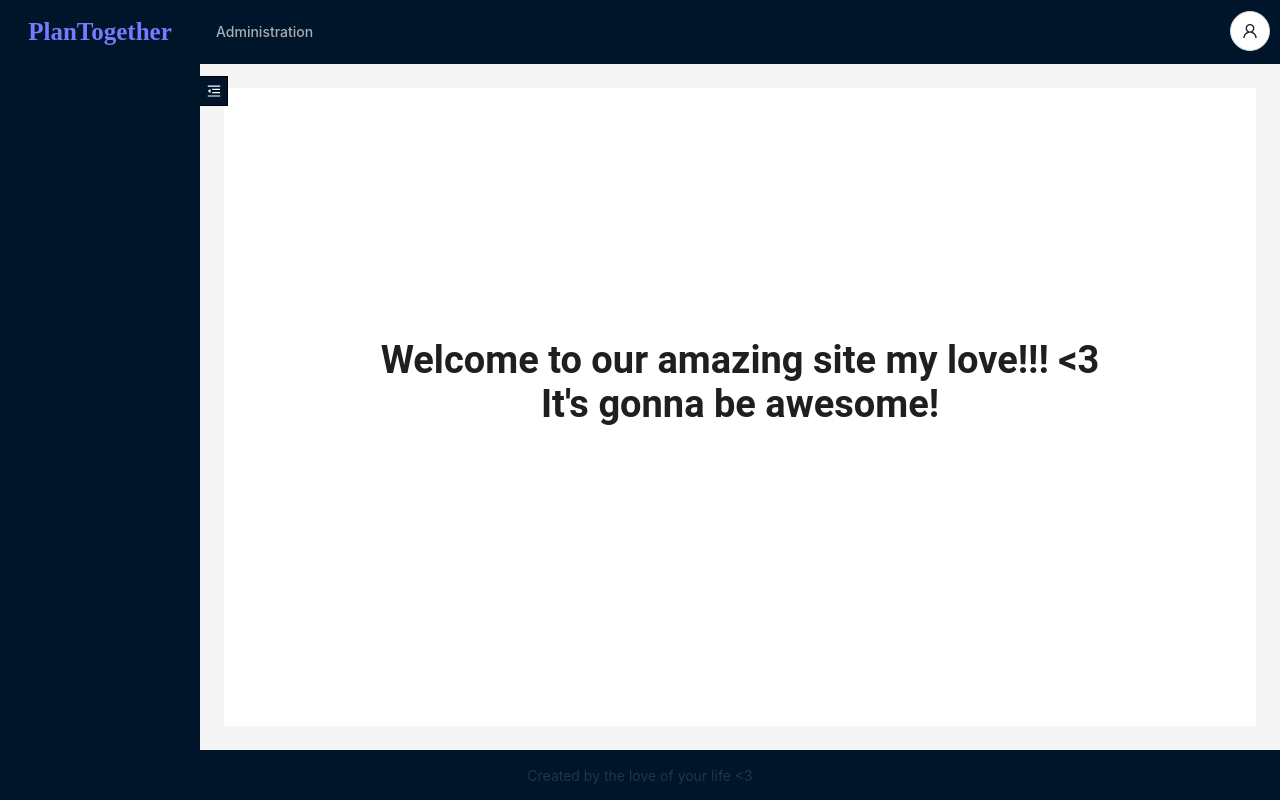
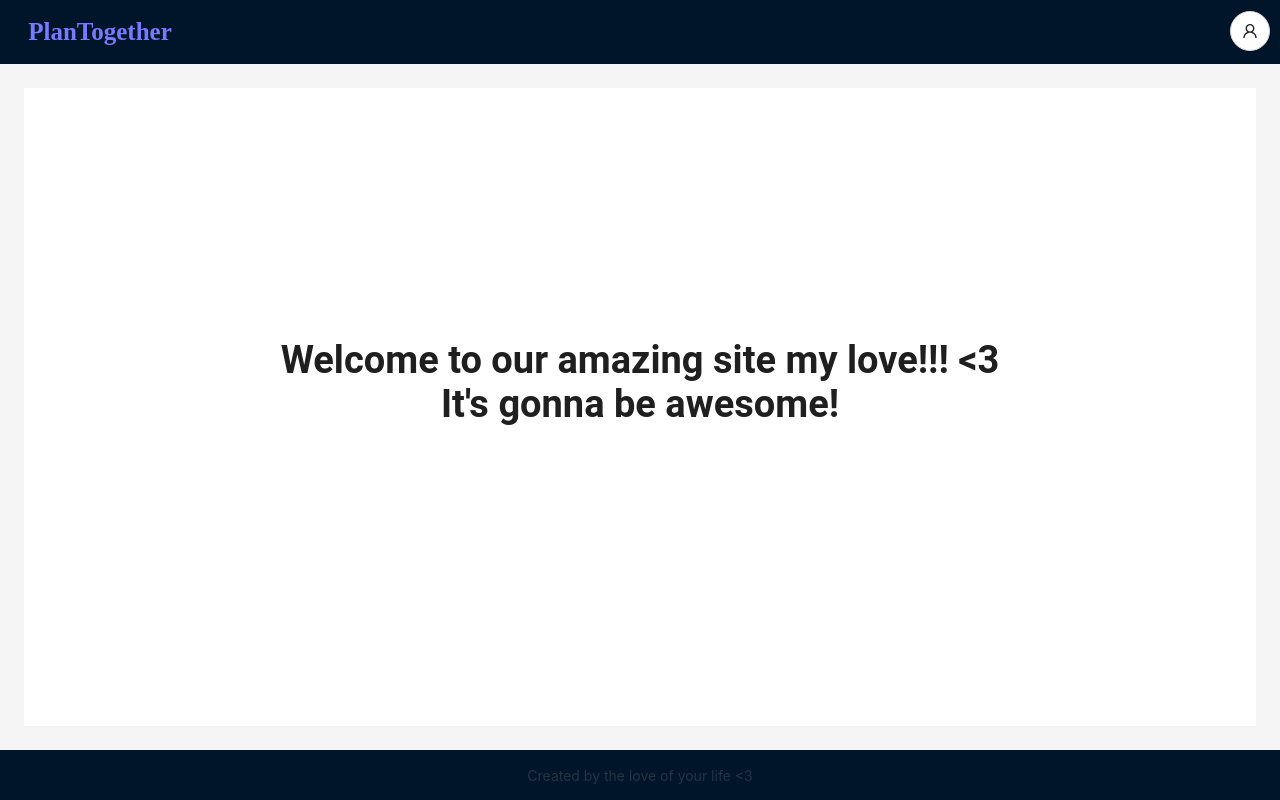
Before and after one commit to LydiaTsami/PlanTogether, a React (Vite) app in the folder PlanTogether-Frontend/: page / in a window 1280 px wide. Built offline with nearby package versions, Linux system fonts and the light colour scheme.

Commit message:
Implement LoginResponse record and update UserController to return tokens; modify useHome for conditional rendering based on authentication

```diff
--- a/PlanTogether-Frontend/src/components/Home/Administration/Administration.tsx
+++ b/PlanTogether-Frontend/src/components/Home/Administration/Administration.tsx
@@ -5,7 +5,6 @@ const Administration: React.FC = () =>
 {
     return (
         <div className={"administration-container"}>
-            <div className={"administration-title"}>Administration</div>
             <Outlet />
         </div>
     );
--- a/PlanTogether-Frontend/src/components/Home/Home.tsx
+++ b/PlanTogether-Frontend/src/components/Home/Home.tsx
@@ -1,7 +1,7 @@
 import { Button, Col, Dropdown, Layout, Menu, Row } from "antd";
 import React from "react";
 import "./Home.css";
-import { Link, Route, Routes } from "react-router-dom";
+import { Link, Navigate, Route, Routes } from "react-router-dom";
 import Login from "./Login/Login.tsx";
 import Register from "./Register/Register.tsx";
 import Welcome from "./Welcome/Welcome.tsx";
@@ -21,8 +21,10 @@ const { Header, Sider, Content, Footer } = Layout;
 const Home: React.FC = () =>
 {
   const {
+    isAuthenticated,
     headerItems,
     siderItems,
+    siderSelectedKeys,
     menuProps,
     siderCollapsed,
     setSiderCollapsed,
@@ -63,6 +65,7 @@ const Home: React.FC = () =>
         </Row>
       </Header>
       <Layout className="layout">
+        {isAuthenticated && (
           <Sider
             className="sider"
             collapsible
@@ -73,25 +76,28 @@ const Home: React.FC = () =>
             <Menu
               theme="dark"
               mode="inline"
-            defaultSelectedKeys={["1"]}
-            defaultOpenKeys={["sub1"]}
+              selectedKeys={siderSelectedKeys}
               className="menu"
               items={siderItems}
             />
           </Sider>
+        )}
         <Content className="content">
+          {isAuthenticated && (
             <div
               className={"sider-trigger"}
               onClick={() => setSiderCollapsed(!siderCollapsed)}
             >
               {siderCollapsed ? <MenuUnfoldOutlined /> : <MenuFoldOutlined />}
             </div>
+          )}
           <div className="padded-content">
             <Routes>
               <Route path="/" element={<Welcome />} />
               <Route path="/login" element={<Login />} />
               <Route path="/register" element={<Register />} />
               <Route path="/administration" element={<Administration />}>
+                <Route index element={<Navigate to="users" replace />} />
                 <Route path="users" element={<Users />} />
                 <Route path="test" element={<Test />} />
               </Route>
--- a/PlanTogether-Frontend/src/components/Home/useHome.ts
+++ b/PlanTogether-Frontend/src/components/Home/useHome.ts
@@ -4,16 +4,18 @@ import { Link, useLocation } from "react-router-dom";
 
 export const useHome = () =>
 {
-  // const isAuthenticated = sessionStorage.getItem("token") !== null;
+  const isAuthenticated = sessionStorage.getItem("token") !== null;
   const [siderCollapsed, setSiderCollapsed] = useState(false);
   const location = useLocation();
 
-  const headerItems: MenuProps["items"] = [
+  const headerItems: MenuProps["items"] = isAuthenticated
+    ? [
       {
         key: "administration",
         label: React.createElement(Link, { to: "/administration" }, "Administration"),
       },
-  ];
+    ]
+    : [];
 
   const administrationSiderItems: MenuProps["items"] = [
     {
@@ -26,11 +28,20 @@ export const useHome = () =>
     },
   ];
 
-  const siderItems: MenuProps["items"] = location.pathname.startsWith("/administration")
+  const siderItems: MenuProps["items"] = isAuthenticated && location.pathname.startsWith("/administration")
     ? administrationSiderItems
     : [];
 
-  const items: MenuProps["items"] = [
+  const siderSelectedKeys = location.pathname.split("/").pop() ? [location.pathname.split("/").pop()!] : [];
+
+  const items: MenuProps["items"] = isAuthenticated
+    ? [
+      {
+        label: "Logout",
+        key: "logout",
+      },
+    ]
+    : [
       {
         label: React.createElement(Link, { to: "/login" }, "Login"),
         key: "login",
@@ -39,19 +50,27 @@ export const useHome = () =>
         label: React.createElement(Link, { to: "/register" }, "Register"),
         key: "register",
       },
+    ];
+
+  const onMenuClick: MenuProps["onClick"] = (e) =>
   {
-      label: "logout",
-      key: "logout",
-    },
-  ];
+    if (e.key === "logout")
+    {
+      sessionStorage.removeItem("token");
+      window.location.replace("/");
+    }
+  };
 
   const menuProps = {
     items,
+    onClick: onMenuClick,
   };
 
   return {
+    isAuthenticated,
     headerItems,
     siderItems,
+    siderSelectedKeys,
     menuProps,
     siderCollapsed,
     setSiderCollapsed,
```
Also changed, not shown: 2 other files (tests, documents, lock files or other folders). Lines whose indentation alone changed are shown as unchanged.
